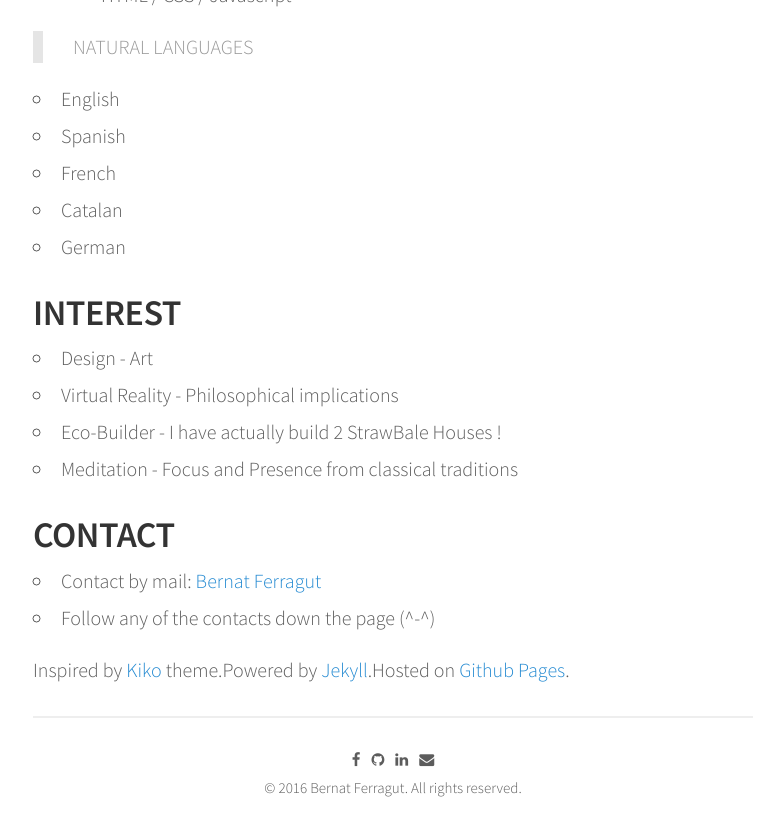
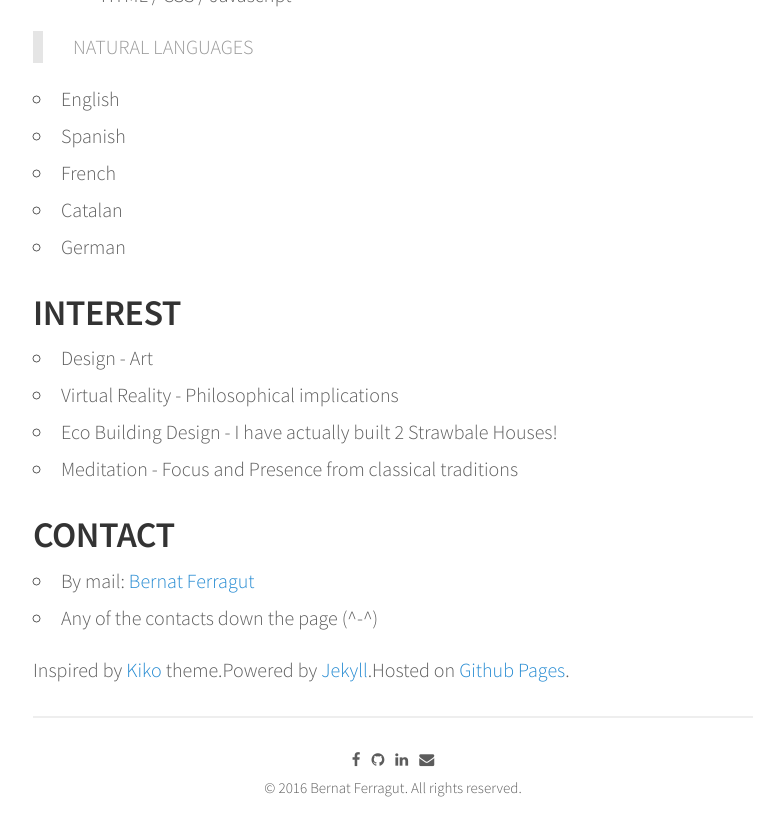
Before and after one commit to bernatferragut/FutureWeb-blog, a Jekyll site: the page built from about.md, in a window 1280 px wide and 900 px high, scrolled down 2208 px. Shown: the top 836 px of the window, without its empty margins (247-1031 px from the left). Built offline with Jekyll 4.4.1, drawn with Linux system fonts in a browser that asks for light colours; nearby versions of some CDN libraries.

```diff
--- a/about.md
+++ b/about.md
@@ -70,12 +70,12 @@
 
 * Design - Art
 * Virtual Reality - Philosophical implications
-* Eco-Builder - I have actually build 2 StrawBale Houses !
+* Eco Building Design - I have actually built 2 Strawbale Houses!
 * Meditation - Focus and Presence from classical traditions
 
 ## CONTACT
 
-* Contact by mail: [Bernat Ferragut](mailto: elbernat@gmail.com)
-* Follow any of the contacts down the page (^-^)
+* By mail: [Bernat Ferragut](mailto: elbernat@gmail.com)
+* Any of the contacts down the page (^-^)
 
 Inspired by [Kiko](http://github.com/gfjaru/Kiko) theme.Powered by [Jekyll](http://jekyllrb.com).Hosted on [Github Pages](https://pages.github.com).
```
